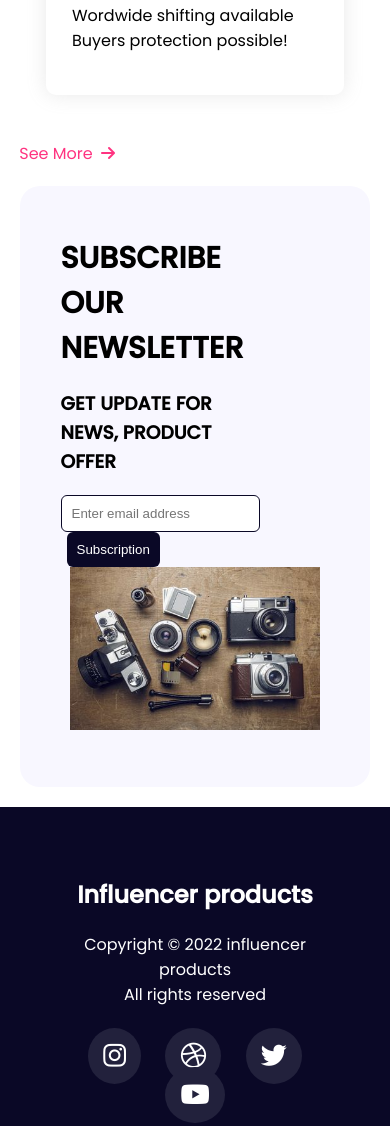
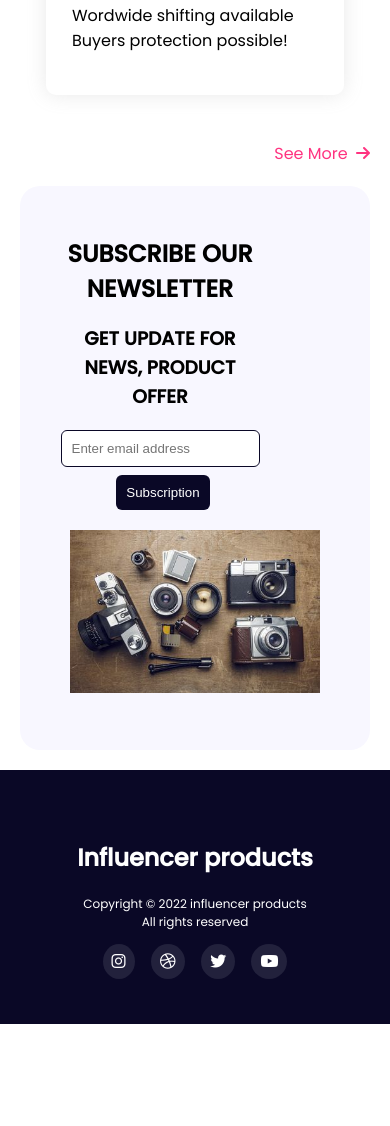
Before and after one commit to nasiruddin5/influencer-gear, a plain HTML site: page index.html in a window 390 px wide. Shown: the part 5586-6712 px from the top of the page. After the commit the page ends 6610 px from the top, so only its background shows below. Drawn offline with Linux system fonts and the light colour scheme.

Commit message:
products section justified

```diff
--- a/style.css
+++ b/style.css
@@ -175,15 +175,54 @@ header{
         grid-template-columns: 1fr;
         margin: 20px;
     }
+
+    .see-more{
+        text-align: right;
+    }
+
+    .see-more a{
+        text-decoration: none;
+        color: #FF3380;
+        margin-right: 20px;
+    }
     .subscription{
         flex-direction: column;
         align-items: center;
+        justify-content: center;
         margin: 20px;
+        text-align: center;
+    }
+
+    .subscribe h1{
+        font-size: 24px;
+        text-align: center;
+        margin: 0;
     }
 
     .subscription img{
         width: 100%;
     }
 
+    .subscribe button{
+        margin-top: 8px;
+        margin-bottom: 20px;
+    }
+
+    .footer p{
+        font-size: 12px;
+        padding-bottom: 18px;
+    }
+
+    .icons a{
+        color: white;
+        margin: 6px;
+        font-size: 16px;
+        background-color: #22213c;
+        padding: 6px 9px;
+        border-radius: 50%;
+    }
+
+
+
 
 }
```
